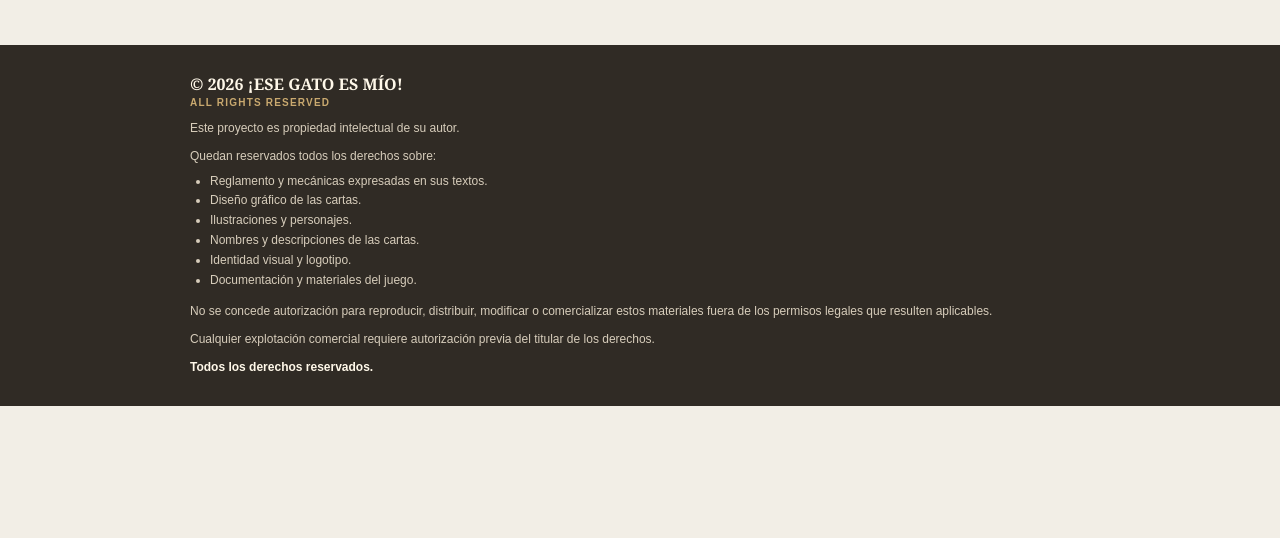
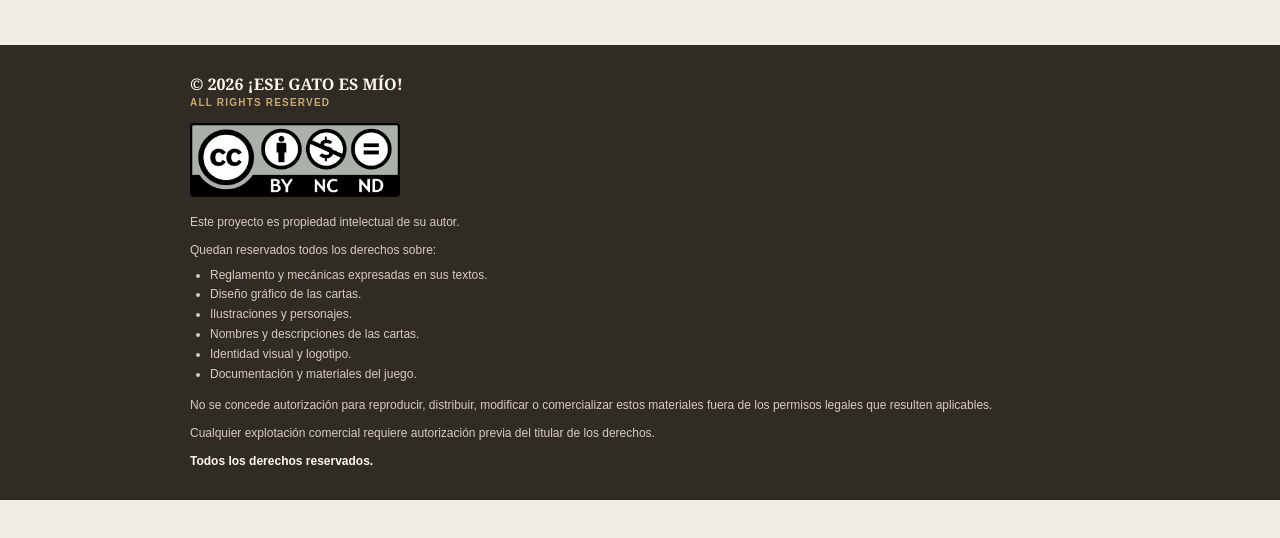
Before and after one commit to ivanremoenunlago/ThatCatIsMine, a plain HTML site: page index.html in a window 1280 px wide. Shown: the part 248-786 px from the top of the page. Drawn offline with nearby package versions, Linux system fonts and the light colour scheme; no server answers.

Commit message:
cambios copyright

```diff
--- a/css/base.css
+++ b/css/base.css
@@ -87,6 +87,13 @@ h1 { margin-bottom: 5px; font: 700 clamp(25px, 3vw, 36px)/1.1 Georgia, 'Times Ne
   font-weight: 800;
   letter-spacing: 1.2px;
 }
+.copyright-license-badge {
+  display: block;
+  width: 210px;
+  max-width: 100%;
+  height: auto;
+  margin: 12px 0 16px;
+}
 .copyright-content ul { margin: -3px 0 12px; padding-left: 20px; }
 .copyright-content .copyright-final { margin-bottom: 0; color: #fff8e9; font-weight: 700; }
 .visually-hidden {
--- a/index.html
+++ b/index.html
@@ -160,6 +160,7 @@
     <div class="copyright-content">
       <h2>© 2026 ¡ESE GATO ES MÍO!</h2>
       <p class="copyright-all-rights">ALL RIGHTS RESERVED</p>
+      <img class="copyright-license-badge" src="CC_BY-NC-ND.svg.webp" alt="Creative Commons Atribución-NoComercial-SinDerivadas (CC BY-NC-ND)">
       <p>Este proyecto es propiedad intelectual de su autor.</p>
       <p>Quedan reservados todos los derechos sobre:</p>
       <ul>
```
